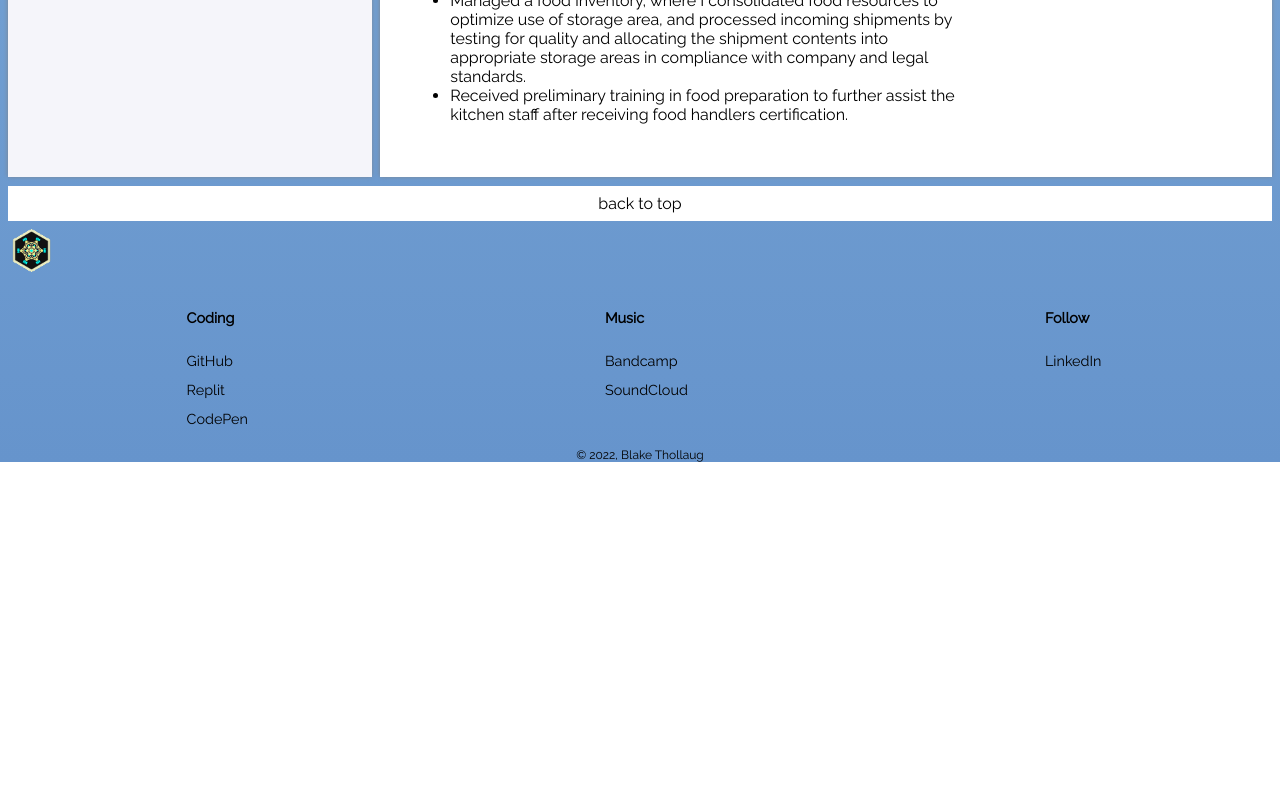
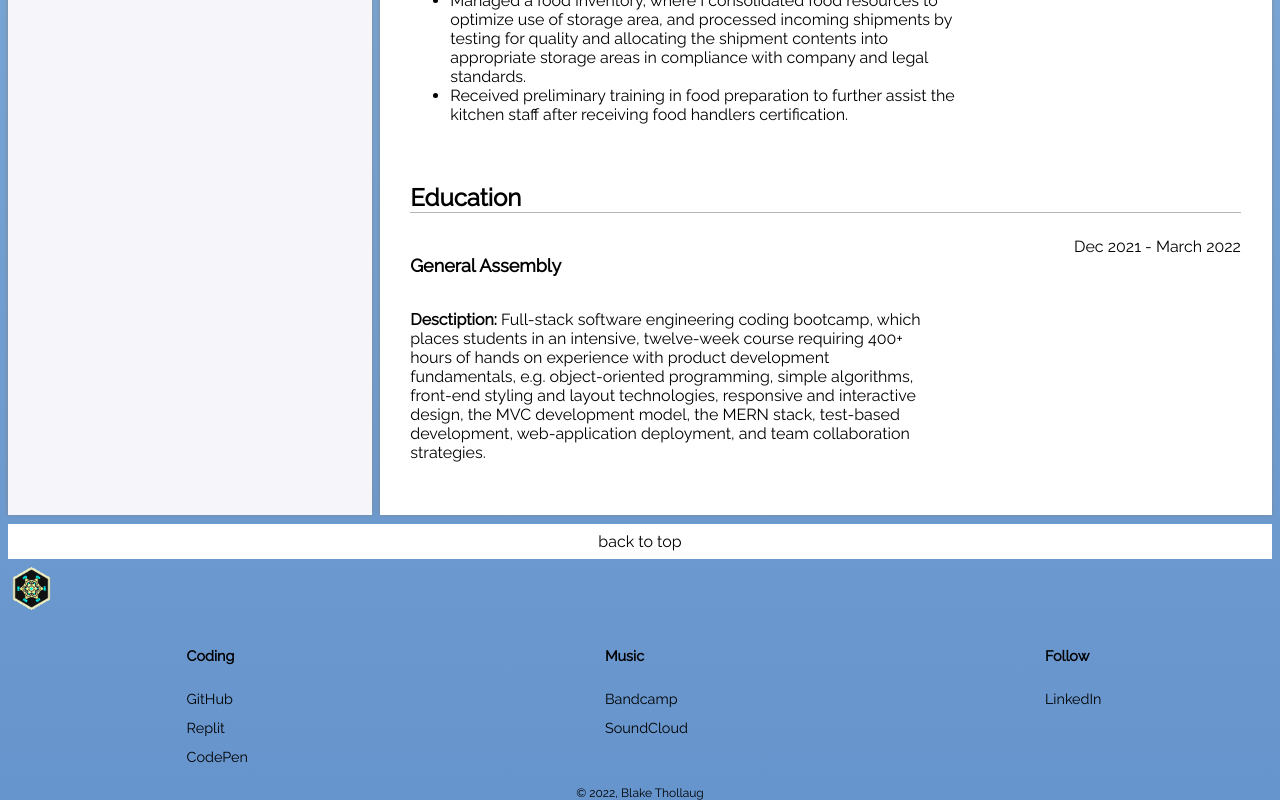
Before and after one commit to bthol/Portfolio-Frontend, a React (Create React App) app: page / in a window 1280 px wide. Shown: the part 3532-4332 px from the top of the page. Before the commit the page ends 3994 px from the top, so only its background shows below. Built offline with nearby package versions, Linux system fonts and the light colour scheme; the HTML template or start-up script is replaced by a standard one.

Commit message:
education section

```diff
--- a/src/App.js
+++ b/src/App.js
@@ -30,7 +30,7 @@ function App() {
             </div>
               <Section2></Section2>
               <Section3></Section3>
-              {/* <Section4></Section4> */}
+              <Section4></Section4>
           </main>
       </span>
       <a href="#top" className="flex-center top-link-style">back to top</a>
--- a/src/Content/Section4.jsx
+++ b/src/Content/Section4.jsx
@@ -5,24 +5,8 @@ const Section4 = () => {
         <section>
             <h3 className="title-line text-x-large">Education</h3>
             <div>
-                <p className="text-large">Augium Productions</p>
-                <p className="flex-between"><i>Composer/Engineer</i> Jan 2012 - Present</p>
-                <ul className="exp-list">
-                    <li>Composed 400+ songs at 25+ hours using a variety of digital audio workstations(DAWs) accross multiple genres</li>
-                    <li>Involved in all phases of music production (i.e. music concept and sound design, composition, performance and recording, mix engineering, and mastering)</li>
-                    <li>General mastering ensures that the audio playback is consistent on a variety of playback systems (e.g. headphone, car stereo, laptop, professional studio monitors, et cetera).</li>
-                    <li>Created audio synthesizer patches using various digital methods of audio synthesis (additive, subtractive, FM, AM, PWM, wavetable, parametric physical modelling, re-synthesis, spectral, granular)</li>
-                </ul>
-            </div>
-            <br />
-            <div>
-                <p className="text-large">Canyon Ranch Woodside</p>
-                <p className="flex-between"><i>Kitchen Steward</i> Jan 2020 - Oct 2020</p>
-                <ul className="exp-list">
-                    <li>Organized and maintained kitchen equipment for convenient and sustainable usage.</li>
-                    <li>Managed a food inventory, where I consolidated food resources to optimize use of storage area, and processed incoming shipments by testing for quality and allocating the shipment contents into appropriate storage areas in compliance with company and legal standards.</li>
-                    <li>Received preliminary training in food preparation to further assist the kitchen staff after receiving food handlers certification.</li>
-                </ul>
+                <p className="flex-between"><p className="text-large"><b>General Assembly</b></p> Dec 2021 - March 2022</p>
+                <p className="exp-list"><b>Desctiption: </b>Full-stack software engineering coding bootcamp, which places students in an intensive, twelve-week course requiring 400+ hours of hands on experience with product development fundamentals, e.g. object-oriented programming, simple algorithms, front-end styling and layout technologies, responsive and interactive design, the MVC development model, the MERN stack, test-based development, web-application deployment, and team collaboration strategies.</p>
             </div>
             <br />
         </section>
```
